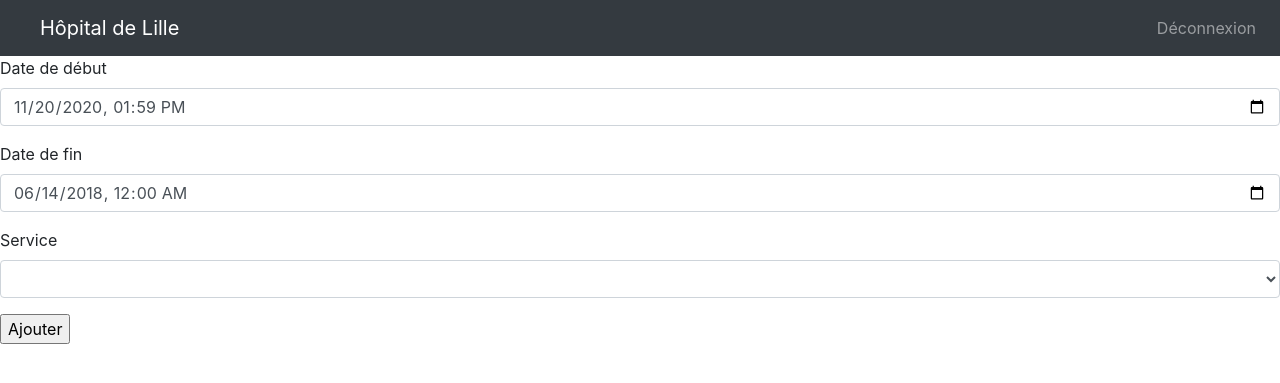
After one commit to victormarit/PPE_dev_symfony, a Symfony app: template ppeDEV/templates/pages/stay/updateStay.html.twig in a window 1280 px wide. The commit adds this page. Shown: the top 383 px of the page. Run offline with Twig, Linux system fonts and the light colour scheme; the template is opened without the code that fills it, so the values that code supplies are empty; some libraries are stand-ins or nearby versions.

Commit message:
modifier séjour

```diff
--- a/ppeDEV/composer.json
+++ b/ppeDEV/composer.json
@@ -38,6 +38,7 @@
         "symfony/web-link": "5.1.*",
         "symfony/yaml": "5.1.*",
         "twig/extra-bundle": "^2.12|^3.0",
+        "twig/intl-extra": "^3.1",
         "twig/twig": "^2.12|^3.0"
     },
     "require-dev": {
--- a/ppeDEV/src/Controller/PatientController.php
+++ b/ppeDEV/src/Controller/PatientController.php
@@ -158,7 +158,6 @@ class PatientController extends AbstractController
                 $currentDate = date("Y-m-d h:i:sa");
                 $beds = $this->getDoctrine()->getRepository(Bed::class)->findBedsAndRooms($_POST['service'], $_POST['date1'], $_POST['date2']);
                 if(count($beds)>0){
-                    dd($beds);
                     $this->getDoctrine()->getRepository(Stay::class)->AddStayPatient($beds[0]['bed'], $id , $_POST['date1'], $_POST['date2'], $currentDate);
 
                     return $this->redirectToRoute('staysPatient', ["id" => $id, "firstname" => $firstname,"lastname" => $lastname ]);
--- a/ppeDEV/src/Repository/StayRepository.php
+++ b/ppeDEV/src/Repository/StayRepository.php
@@ -53,7 +53,7 @@ class StayRepository extends ServiceEntityRepository
         $conn = $this->getEntityManager()->getConnection();
 
         $sql = '
-        Select service.name service, TIMEDIFF(stay.leave_date, stay.entry_date) duree, bed.number bed, hospital_room.number room, stay.entry_date entryDate, stay.leave_date leaveDate, stay.creation_date creationDate
+        Select service.id as "serviceId", service.name service, TIMEDIFF(stay.leave_date, stay.entry_date) duree, bed.number bed, hospital_room.number room, stay.entry_date entryDate, stay.leave_date leaveDate, stay.creation_date creationDate
         From stay, bed, hospital_room, service
         Where id_Patient_id = :id and bed.id = stay.id_bed_id and bed.id_hospital_room_id = hospital_room.id and service.id = hospital_room.id_service_id
         GROUP BY stay.id
@@ -69,7 +69,7 @@ class StayRepository extends ServiceEntityRepository
     {
         $conn = $this->getEntityManager()->getConnection();
         $sql = '
-        SELECT patient.first_name firstname, TIMEDIFF(stay.leave_date, stay.entry_date) duration, patient.last_name lastname, stay.entry_date entryDate, stay.leave_date leaveDate, stay.creation_date creationDate, bed.number bedNumber, hospital_room.number roomNumber, service.name serviceName
+        SELECT service.id as "serviceId", stay.id,patient.first_name firstname, TIMEDIFF(stay.leave_date, stay.entry_date) duration, patient.last_name lastname, stay.entry_date entryDate, stay.leave_date leaveDate, stay.creation_date creationDate, bed.number bedNumber, hospital_room.number roomNumber, service.name serviceName
         from stay, patient, bed, hospital_room, service
         where stay.id_patient_id = patient.id
         and stay.id_bed_id = bed.id
@@ -90,7 +90,7 @@ class StayRepository extends ServiceEntityRepository
         $conn = $this->getEntityManager()->getConnection();
         $search = "%".$var."%";
         $sql = '
-        SELECT patient.first_name firstname, TIMEDIFF(stay.leave_date, stay.entry_date) duration, patient.last_name lastname, stay.entry_date entryDate, stay.leave_date leaveDate, stay.creation_date creationDate, bed.number bedNumber, hospital_room.number roomNumber, service.name serviceName
+        SELECT service.id as "serviceId", stay.id, patient.first_name firstname, TIMEDIFF(stay.leave_date, stay.entry_date) duration, patient.last_name lastname, stay.entry_date entryDate, stay.leave_date leaveDate, stay.creation_date creationDate, bed.number bedNumber, hospital_room.number roomNumber, service.name serviceName
         from stay, patient, bed, hospital_room, service
         where stay.id_patient_id = patient.id
         and stay.id_bed_id = bed.id
--- a/ppeDEV/templates/pages/homepageStay.html.twig
+++ b/ppeDEV/templates/pages/homepageStay.html.twig
@@ -28,6 +28,7 @@
             <th scope="col">Date de sortie</th>
             <th scope="col">Durée du séjour</th>
             <th scope="col">Date de création</th>
+            <th scope="col">Commandes</th>
 
         </tr>
         </thead>
@@ -48,6 +49,10 @@
                 <td>{{ stay.leaveDate|date('d/m/Y H:i') }}</td>
                 <td>{{ stay.duration }}</td>
                 <td>{{ stay.creationDate|date('d/m/Y H:i') }}</td>
+                <td>
+                    <a href="{{ path( 'updateStay',  {'id': stay.id, 'serviceId': stay.serviceId} ) }}" class="btn btn-warning">Modifier</a>
+                    <a href="{{ path( 'delStay',  {'id': stay.id} ) }}" class="btn btn-info">Supprimer</a>
+                </td>
             </tr>
             </tbody>
         {% endfor %}
--- /dev/null
+++ b/ppeDEV/templates/pages/stay/updateStay.html.twig
@@ -0,0 +1,44 @@
+{% extends 'base.html.twig' %}
+
+{% block stylesheets %}
+    <link rel="stylesheet" href="../css/searchBar.css">
+    <link rel="stylesheet" href="../css/homepage.css">
+{% endblock %}
+
+
+{% block title %}Modifier séjour{% endblock %}
+
+{% block body %}
+    {% include 'composants/header.html.twig' %}
+    {% if fail is defined %}
+        <div class="alert alert-danger">Aucun lit disponible pour ces dates</div>
+    {% endif %}
+    {% if pb is defined %}
+        <div class="alert alert-danger">Les dates saisies ne sont pas cohérentes</div>
+    {% endif %}
+    {% if pb2 is defined %}
+        <div class="alert alert-danger">Aucune place disponile avant le {{ pb2|date('d/m/Y H:i') }}</div>
+    {% endif %}
+    <div>
+        <form action="{{ path('addStayPatient', {'id': idPatient, 'lastname': lastname, 'firstname': firstname}) }}" method="POST">
+            <div class="form-group">
+                <label for="date1">Date de début</label>
+                <input type="datetime-local" class="form-control" id="date1"  name="date1" value="{{ entryDate|date('Y-m-d\\TH:i') }}" required >
+            </div>
+            <div class="form-group">
+                <label for="date2">Date de fin</label>
+                <input type="datetime-local" class="form-control" id="date2"  name="date2" value="2018-06-14T00:00" required>
+            </div>
+            <div class="form-group">
+                <label for="exampleFormControlSelect1">Service</label>
+                      <select class="form-control" id="service" name="service" required>
+                          {% for service in services %}
+                              <option value={{ service.id }}>{{ service.name }}</option>
+                          {% endfor %}
+                      </select>
+            </div>
+            <input type="submit" value="Ajouter">
+        </form>
+    </div>
+
+{% endblock %}
```
Also changed, not shown: ppeDEV/src/Controller/StayController.php (+25 -0 lines), ppeDEV/tests/Controllers/StayControllerTest.php (+27 -0 lines), 2 other files.
